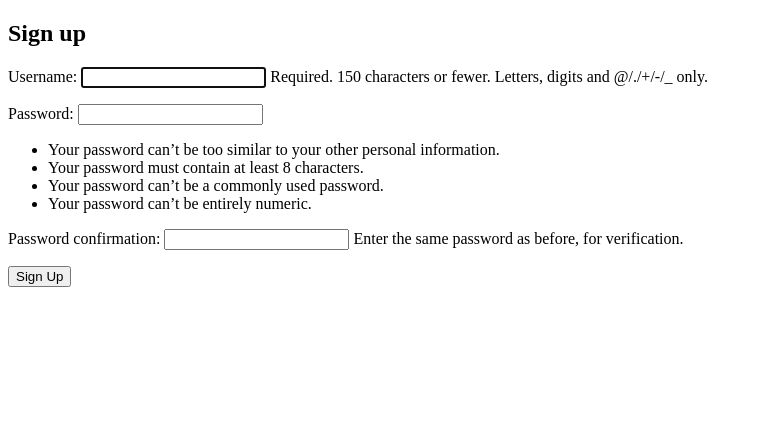
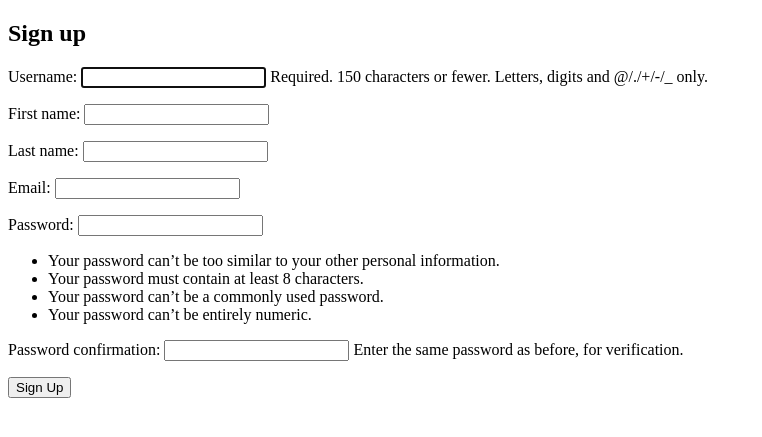
Before and after one commit to JaeZhou/Mindful-Planner, a Django app: page /accounts/signup/ in a window 1280 px wide. Shown: the top 437 px of the page, without its empty margins (0-762 px from the left). Run offline with Django 3.2, Linux system fonts and the light colour scheme.

Commit message:
Registration Page Update
Added custom fields to registration page.

```diff
--- /dev/null
+++ b/AppCode/accounts/forms.py
@@ -0,0 +1,29 @@
+from django import forms
+from django.contrib.auth.models import User
+from django.contrib.auth.forms import UserCreationForm
+
+class RegistrationForm(UserCreationForm):
+    email = forms.EmailField(required=True)
+
+    # Metadata for Django user
+    class Meta:
+        model = User
+        fields = (
+            'username',
+            'first_name',
+            'last_name',
+            'email',
+            'password1',
+            'password2'
+        )
+
+    def save(self, commit=True):
+        user = super(RegistrationForm, self).save(commit=False) # False because we haven't finished saving data
+        user.first_name = self.cleaned_data['first_name']
+        user.last_name = self.cleaned_data['last_name']
+        user.email_ = self.cleaned_data['email']
+
+        if commit:
+            user.save()
+
+        return user
--- a/AppCode/accounts/views.py
+++ b/AppCode/accounts/views.py
@@ -1,12 +1,12 @@
 from django.shortcuts import render
 
 # accounts/views.py
-from django.contrib.auth.forms import UserCreationForm
+from accounts.forms import RegistrationForm
 from django.urls import reverse_lazy
 from django.views import generic
 
 
 class SignUpView(generic.CreateView):
-    form_class = UserCreationForm
+    form_class = RegistrationForm
     success_url = reverse_lazy('login')
     template_name = 'registration/signup.html'
--- a/AppCode/templates/registration/signup.html
+++ b/AppCode/templates/registration/signup.html
@@ -11,4 +11,3 @@
     <button type="submit">Sign Up</button>
   </form>
 {% endblock %}
-And we're done! To conf
```
Also changed, not shown: AppCode/db.sqlite3.
